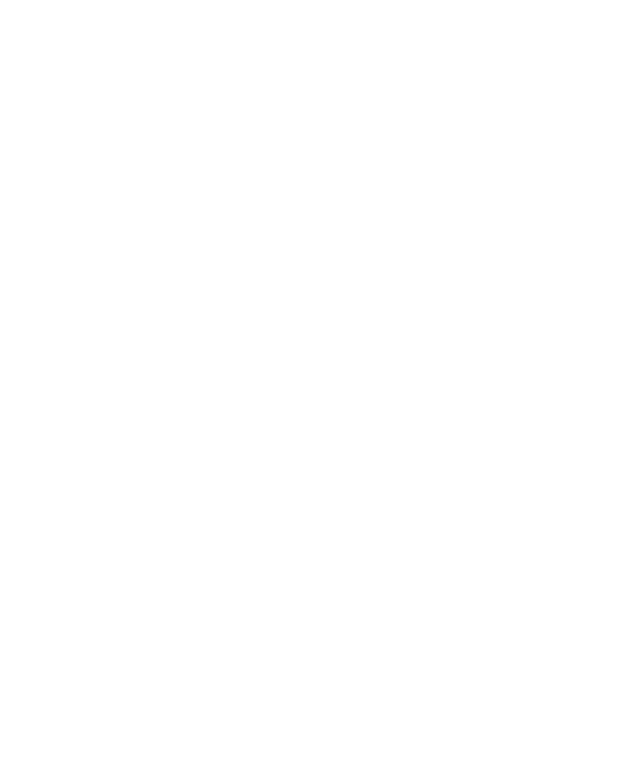
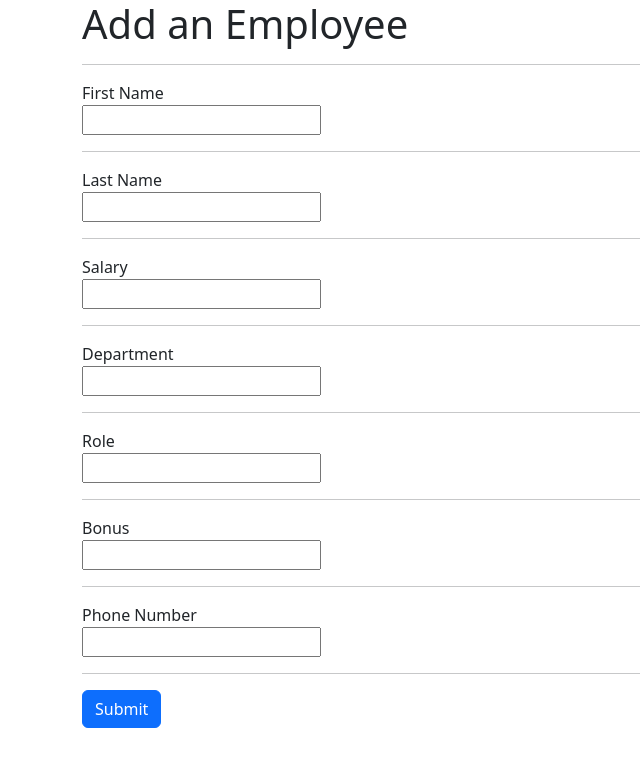
Before and after one commit to Madhusolanki48/Office-Sync, a Django app: page /add/ in a window 1280 px wide. Before the commit the part shown is empty. Shown: the top 767 px of the page, without its empty margins (0-640 px from the left). Run offline with Django 5.2, Linux system fonts and the light colour scheme.

Commit message:
feat: add emp form and POST request handling

```diff
--- a/offc_emp_proj/emp_app/templates/add_emp.html
+++ b/offc_emp_proj/emp_app/templates/add_emp.html
@@ -7,6 +7,38 @@
     <link href="https://cdn.jsdelivr.net/npm/bootstrap@5.3.7/dist/css/bootstrap.min.css" rel="stylesheet" integrity="sha384-LN+7fdVzj6u52u30Kp6M/trliBMCMKTyK833zpbD+pXdCLuTusPj697FH4R/5mcr" crossorigin="anonymous">
   </head>
   <body>
+    <div class="container">
+        <h1>Add an Employee</h1>
+        <hr>
+        <form action="{% url 'add_emp' %}" method="post">
+
+            {% csrf_token %}
+  <div class="mb-3">
+    <label for="first_name">First Name</label><br>
+    <input type="text" id="first_name" name="first_name" value="{{first_name}}">
+    <hr>
+    <label for="last_name">Last Name</label><br>
+    <input type="text" id="last_name" name="last_name" value="{{last_name}}"><br>
+    <hr>
+    <label for="salary">Salary</label><br>
+    <input type="number" id="salary" name="salary" value="{{salary}}"><br>
+    <hr>
+    <label for="dept">Department</label><br>
+    <input type="number" id="dept" name="dept" value="{{dept}}"><br>
+    <hr>
+    <label for="role">Role</label><br>
+    <input type="number" id="role" name="role" value="{{role}}"><br>
+    <hr>
+    <label for="bonus">Bonus</label><br>
+    <input type="number" id="bonus" name="bonus" value="{{bonus}}"><br>
+    <hr>
+    <label for="phone">Phone Number</label><br>
+    <input type="number" id="phone" name="phone" value="{{phone}}"><br>
+    <hr>
+  <button type="submit" class="btn btn-primary">Submit</button>
+</form>
+
+    </div>
 
     <script src="https://cdn.jsdelivr.net/npm/bootstrap@5.3.7/dist/js/bootstrap.bundle.min.js" integrity="sha384-ndDqU0Gzau9qJ1lfW4pNLlhNTkCfHzAVBReH9diLvGRem5+R9g2FzA8ZGN954O5Q" crossorigin="anonymous"></script>
   </body>
--- a/offc_emp_proj/emp_app/views.py
+++ b/offc_emp_proj/emp_app/views.py
@@ -1,5 +1,6 @@
-from django.shortcuts import render
+from django.shortcuts import render, HttpResponse
 from .models import Employee,Role,Department
+from datetime import datetime
 
 # Create your views here.
 def index(request):
@@ -14,7 +15,22 @@ def all_emp(request):
     return render(request, 'view_all_emp.html',context)
 
 def add_emp(request):
-    return render(request, 'add_emp.html')
+    if request.method=='POST':
+        first_name=request.POST['first_name']
+        last_name=request.POST['last_name']
+        salary=int(request.POST['salary'])
+        bonus=int(request.POST['bonus'])
+        dept=int(request.POST['dept'])
+        phone=int(request.POST['phone'])
+        role=int(request.POST['role'])
+        new_emp=Employee(first_name=first_name,last_name=last_name,salary=salary,bonus=bonus,
+                 phone=phone,dept_id=dept,role_id=role,hire_date=datetime.now())
+        new_emp.save()
+        return HttpResponse('Employee added Successfully!')
+    elif request.method=='GET':
+        return render(request,'add_emp.html')
+    else:
+        return HttpResponse('An Exception Occured! Employee has not been added')
 
 def remove_emp(request):
     return render(request, 'remove_emp.html')
```
Also changed, not shown: offc_emp_proj/db.sqlite3.
